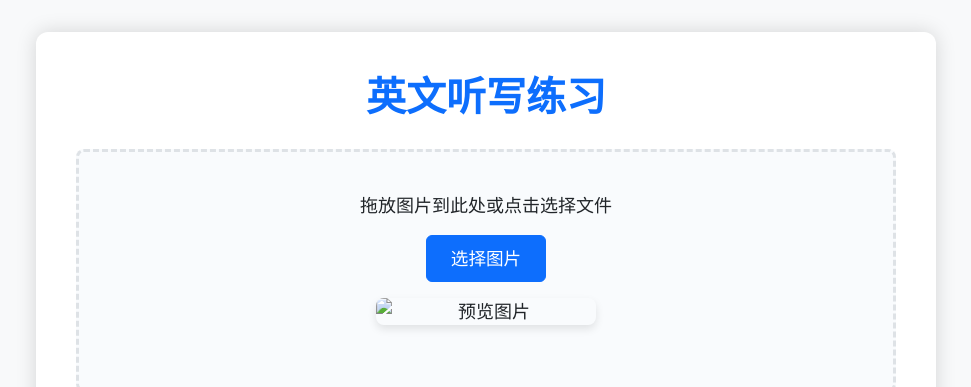
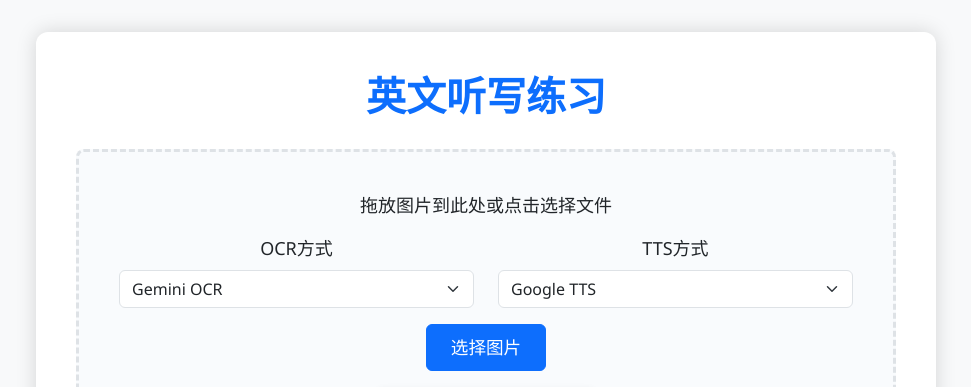
Before and after one commit to conanwhf/EnDictation, a Flask app: page / in a window 1280 px wide. Shown: the top 387 px of the page, without its empty margins (154-1125 px from the left). Run offline with Flask 3, Linux system fonts and the light colour scheme; some libraries are stand-ins or nearby versions.

Commit message:
feat(ocr/tts): 添加OCR和TTS模型选择功能
允许用户在前端选择不同的OCR和TTS模型，后端根据选择动态加载相应的模型配置。优化了OCR提示词，并修复了Azure TTS的自动播放问题。

```diff
--- a/app.py
+++ b/app.py
@@ -40,7 +40,7 @@ ocr_ai_models = {
     "qwen-ocr": {
         "key": os.environ.get("QWEN_API_KEY", "demo"),
         "url": "https://dashscope.aliyuncs.com/compatible-mode/v1",
-        "name": "qvq-max-latest",
+        "name": "qwen-vl-max-latest",
     },
     "gemini-ocr": {
         "key": os.environ.get("GOOGLE_API_KEY", "demo"),
@@ -65,14 +65,26 @@ tts_models = {
         "service_region": "southeastasia",
         "voice_name": "en-SG-LunaNeural",
         #"voice_name": "en-SG-WayneNeural",
-        "speed": "-15%",
+        "speed": "-10%",
     },
 }
 # 模型配置
-OCR_MODEL = ocr_ai_models["gemini-ocr"]
-TTS_MODEL = tts_models["gtts"]
+def get_selected_model(request, model_type):
+    if model_type == 'ocr':
+        selected = request.form.get('ocr-select', 'gemini-ocr')
+        return ocr_ai_models[selected]
+    elif model_type == 'tts':
+        selected = request.form.get('tts-select', 'gtts')
+        return tts_models[selected]
+
+@app.route('/')
+def index():
+    return render_template('index.html',
+        ocr_options=ocr_ai_models.keys(),
+        tts_options=tts_models.keys()
+    )
 # OCR提示词
-OCR_PROMT = "请你将图片处理成文本，使用markdown输出。对于每个句子：如果句子中有被圈出的部分，仅把圈出来的部分用粗体标记；如果没有被圈出来的部分，则将识别到的粗体单词用粗体标记"
+OCR_PROMT = "请你将图片处理成文本，每句一行，使用markdown输出。对于每个句子：如果句子中有被圈出的部分，仅把圈出来的部分用粗体标记；如果没有被圈出来的部分，则将识别到的粗体单词用粗体标记。"
 # 打印当前使用的OCR模型和API密钥
 print("QWEN key: ", ocr_ai_models["qwen-ocr"]["key"])
 print("GOOGLE key: ", ocr_ai_models["gemini-ocr"]["key"])
@@ -83,8 +95,7 @@ AUDIO_FOLDER = 'audio'
 os.makedirs(UPLOAD_FOLDER, exist_ok=True)
 os.makedirs(AUDIO_FOLDER, exist_ok=True)
 
-
-def extract_text_cloud(image_path):
+def extract_text_cloud(image_path, ocr_model):
     """使用云API进行OCR识别"""
     print("使用云端OCR服务处理图片")
     # 将图片转换为base64编码
@@ -105,8 +116,8 @@ def extract_text_cloud(image_path):
     try:
         # 不使用代理初始化客户端
         client = OpenAI(
-            api_key=OCR_MODEL["key"],
-            base_url=OCR_MODEL["url"]
+            api_key=ocr_model["key"],
+            base_url=ocr_model["url"]
         )
         print("成功初始化OpenAI客户端")
     except Exception as e:
@@ -123,7 +134,7 @@ def extract_text_cloud(image_path):
 
     # 使用与AI demo.py一致的API调用方式
     response = client.chat.completions.create(
-        model=OCR_MODEL["name"],
+        model=ocr_model["name"],
         messages=[
             {
                 "role": "user",
@@ -178,19 +189,19 @@ def extract_text_cloud(image_path):
             })
     return sentences
 
-def generate_audio(text, filename):
+def generate_audio(text, filename, tts_model=None):
     # 优先检查是否可以使用Google TTS
-    if (TTS_MODEL == tts_models["gtts"]) and TTS_GTTS_AVAILABLE:
+    if (tts_model == tts_models["gtts"]) and TTS_GTTS_AVAILABLE:
         print(f"使用GTTS服务生成音频: {filename}")
-        return generate_audio_gtts(text, filename)
+        return generate_audio_gtts(text, filename, tts_model)
     # 其次检查是否可以使用Qwen TTS
-    if (TTS_MODEL == tts_models["qwen-tts"]) and TTS_QWEN_AVAILABLE:
+    if (tts_model == tts_models["qwen-tts"]) and TTS_QWEN_AVAILABLE:
         print(f"使用QWEN TTS服务生成音频: {filename}")
-        return generate_audio_qwen(text, filename)
+        return generate_audio_qwen(text, filename, tts_model)
     # 再次检查是否可以使用Azure TTS
-    if (TTS_MODEL == tts_models["ms-tts"]) and TTS_AZURE_AVAILABLE:
+    if (tts_model == tts_models["ms-tts"]) and TTS_AZURE_AVAILABLE:
         print(f"使用Azure TTS服务生成音频: {filename}")
-        return generate_audio_azure(text, filename)
+        return generate_audio_azure(text, filename, tts_model)
 
     # 如果以上方式都不可用，创建空文件作为后备方案
     print(f"警告: TTS服务不可用或未启用，无法生成音频")
@@ -199,28 +210,31 @@ def generate_audio(text, filename):
         audio_file.write(b'')
     return audio_path
 
-def generate_audio_gtts(text, filename):
+def generate_audio_gtts(text, filename, tts_model=None):
     """使用本地TTS库生成音频"""
     audio_path = os.path.join(AUDIO_FOLDER, filename)
+    if tts_model is None:
+        tts_model = tts_models["gtts"]
 
     # 使用gTTS (需要网络连接，但质量较好)
-    tts = gTTS(text=text, lang=TTS_MODEL["lang"], tld=TTS_MODEL["tld"], slow=False)
+    tts = gTTS(text=text, lang=tts_model["lang"], tld=tts_models["gtts"]["tld"], slow=False)
     tts.save(audio_path)
     return audio_path
 
-def generate_audio_qwen(text, filename):
+def generate_audio_qwen(text, filename, tts_model=None):
     """使用阿里云TTS服务生成音频"""
     audio_path = os.path.join(AUDIO_FOLDER, filename)
-
+    if tts_model is None:
+        tts_model = tts_models["qwen-tts"]
     try:
         # 检查输入文本是否为空
         if not text or not text.strip():
             raise ValueError("输入文本为空，无法生成音频")
 
         # 配置阿里云TTS模型和声音
-        dashscope.api_key = TTS_MODEL["key"]
-        model = TTS_MODEL["model"]  # 使用与API demo相同的模型
-        voice = TTS_MODEL["voice"]  # 使用与API demo相同的声音
+        dashscope.api_key = tts_model["key"]
+        model = tts_model["model"]  # 使用与API demo相同的模型
+        voice = tts_model["voice"]  # 使用与API demo相同的声音
 
         # 初始化语音合成器
         synthesizer = SpeechSynthesizer(model=model, voice=voice)
@@ -251,27 +265,32 @@ def generate_audio_qwen(text, filename):
         audio_file.write(b'')
     return audio_path
 
-def generate_audio_azure(text, filename):
+
+def generate_audio_azure(text, filename, tts_model=None):
     """使用Azure语音服务生成音频"""
     audio_path = os.path.join(AUDIO_FOLDER, filename)
-
+    if tts_model is None:
+        tts_model = tts_models["ms-tts"]
     try:
         # 检查输入文本是否为空
         if not text or not text.strip():
             raise ValueError("输入文本为空，无法生成音频")
 
         # 配置Azure语音服务
-        speech_key = TTS_MODEL["speech_key"]
-        service_region = TTS_MODEL["service_region"]
-        voice_name = TTS_MODEL["voice_name"]
-        speed_rate = TTS_MODEL["speed"]
+        speech_key = tts_model["speech_key"]
+        service_region = tts_model["service_region"]
+        voice_name = tts_model["voice_name"]
+        speed_rate = tts_model["speed"]
 
         # 创建语音配置
         speech_config = speechsdk.SpeechConfig(subscription=speech_key, region=service_region)
         speech_config.speech_synthesis_voice_name = voice_name
 
-        # 创建语音合成器
-        speech_synthesizer = speechsdk.SpeechSynthesizer(speech_config=speech_config)
+        # 创建音频输出配置 - 使用文件输出而不是默认扬声器，以禁止自动播放
+        audio_config = speechsdk.audio.AudioOutputConfig(filename=audio_path)
+
+        # 创建语音合成器 - 指定音频配置以禁止自动播放
+        speech_synthesizer = speechsdk.SpeechSynthesizer(speech_config=speech_config, audio_config=audio_config)
 
         # 使用SSML格式设置慢速语音
         ssml_text = f"""
@@ -314,17 +333,16 @@ def generate_audio_azure(text, filename):
         audio_file.write(b'')
     return audio_path
 
-@app.route('/')
-def index():
-    return render_template('index.html')
+
 
 @app.route('/upload', methods=['POST'])
 def upload_file():
-    global processing_status
     try:
         # 更新状态为处理中
-        processing_status['status'] = 'processing'
-        processing_status['message'] = '开始处理上传的图片'
+        processing_status = {
+            'status': 'processing',
+            'message': '开始处理上传的图片'
+        }
 
         if 'file' not in request.files:
             processing_status['status'] = 'idle'
@@ -357,7 +375,8 @@ def upload_file():
         # 处理图片并提取文本
         try:
             processing_status['message'] = '正在进行OCR识别'
-            sentences = extract_text_cloud(image_path)
+            ocr_model = get_selected_model(request, 'ocr')
+            sentences = extract_text_cloud(image_path, ocr_model)
             if not sentences:
                 processing_status['status'] = 'idle'
                 processing_status['message'] = '准备就绪'
@@ -399,9 +418,11 @@ def upload_file():
                     processing_status['message'] = f'正在处理第 {processed_count}/{total_sentences} 个句子'
 
                     # 生成整句音频
+                    tts_model = get_selected_model(request, 'tts')
                     sentence_audio = generate_audio(
                         sentence['text'],
-                        f'sentence_{idx}.mp3'
+                        f'sentence_{idx}.mp3',
+                        tts_model
                     )
                     sentence_data['audio_path'] = f'sentence_{idx}.mp3'
 
@@ -416,7 +437,8 @@ def upload_file():
                             try:
                                 word_audio = generate_audio(
                                     word,
-                                    f'word_{idx}_{widx}.mp3'
+                                    f'word_{idx}_{widx}.mp3',
+                                    tts_model
                                 )
                                 word_audios.append({
                                     'word': word,
@@ -478,11 +500,15 @@ def serve_audio(filename):
         as_attachment=False
     )
 
-# 添加全局变量用于跟踪处理状态
-processing_status = {
-    'status': 'idle',  # idle, processing, done
-    'message': '准备就绪'
-}
+# 初始化处理状态
+def init_processing_status():
+    return {
+        'status': 'idle',  # idle, processing, done
+        'message': '准备就绪'
+    }
+
+# 创建处理状态实例
+processing_status = init_processing_status()
 
 @app.route('/status')
 def get_status():
--- a/templates/index.html
+++ b/templates/index.html
@@ -145,7 +145,24 @@
         <div class="upload-area" id="upload-area">
             <p>拖放图片到此处或点击选择文件</p>
             <input type="file" id="file-input" class="d-none" accept="image/*">
-            <button class="btn btn-primary" id="select-file-btn">选择图片</button>
+            <div class="row mb-3">
+    <div class="col-md-6">
+        <label for="ocr-select" class="form-label">OCR方式</label>
+        <select class="form-select" id="ocr-select">
+            <option value="qwen-ocr">Qwen OCR</option>
+            <option value="gemini-ocr" selected>Gemini OCR</option>
+        </select>
+    </div>
+    <div class="col-md-6">
+        <label for="tts-select" class="form-label">TTS方式</label>
+        <select class="form-select" id="tts-select">
+            <option value="qwen-tts">Qwen TTS</option>
+            <option value="gtts" selected>Google TTS</option>
+            <option value="ms-tts">Azure TTS</option>
+        </select>
+    </div>
+</div>
+<button class="btn btn-primary" id="select-file-btn">选择图片</button>
             <img id="preview-image" class="mt-3" alt="预览图片">
         </div>
 
@@ -244,6 +261,12 @@
             function uploadFile(file) {
                 const formData = new FormData();
                 formData.append('file', file);
+
+                // 添加OCR和TTS选择器的值到表单数据
+                const ocrSelect = document.getElementById('ocr-select');
+                const ttsSelect = document.getElementById('tts-select');
+                formData.append('ocr-select', ocrSelect.value);
+                formData.append('tts-select', ttsSelect.value);
 
                 // 显示加载中
                 loading.style.display = 'block';
```
